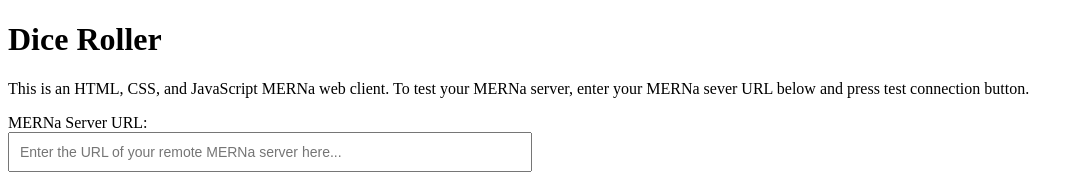
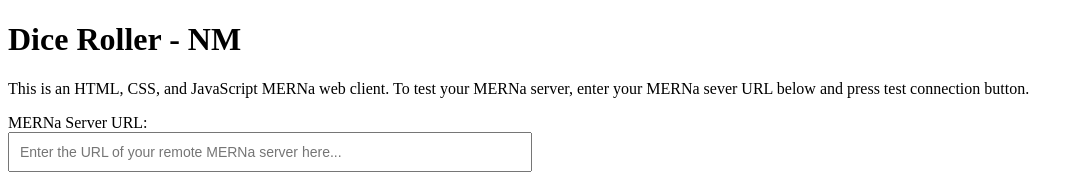
Before and after one commit to nicolemagdz/dice-static, a plain HTML site: page index.html in a window 1280 px wide. Shown: the top 174 px of the page, without its empty margins (0-1084 px from the left). Drawn offline with Linux system fonts and the light colour scheme.

Commit message:
Update code.

```diff
--- a/index.html
+++ b/index.html
@@ -20,7 +20,7 @@
     </style>
 </head>
 <body>
-	<h1>Dice Roller</h1>
+	<h1>Dice Roller - NM</h1>
 	<p>This is an HTML, CSS, and JavaScript MERNa web client. To test your MERNa server, enter your
 	MERNa sever URL below and press test connection button.</p>
 
```
